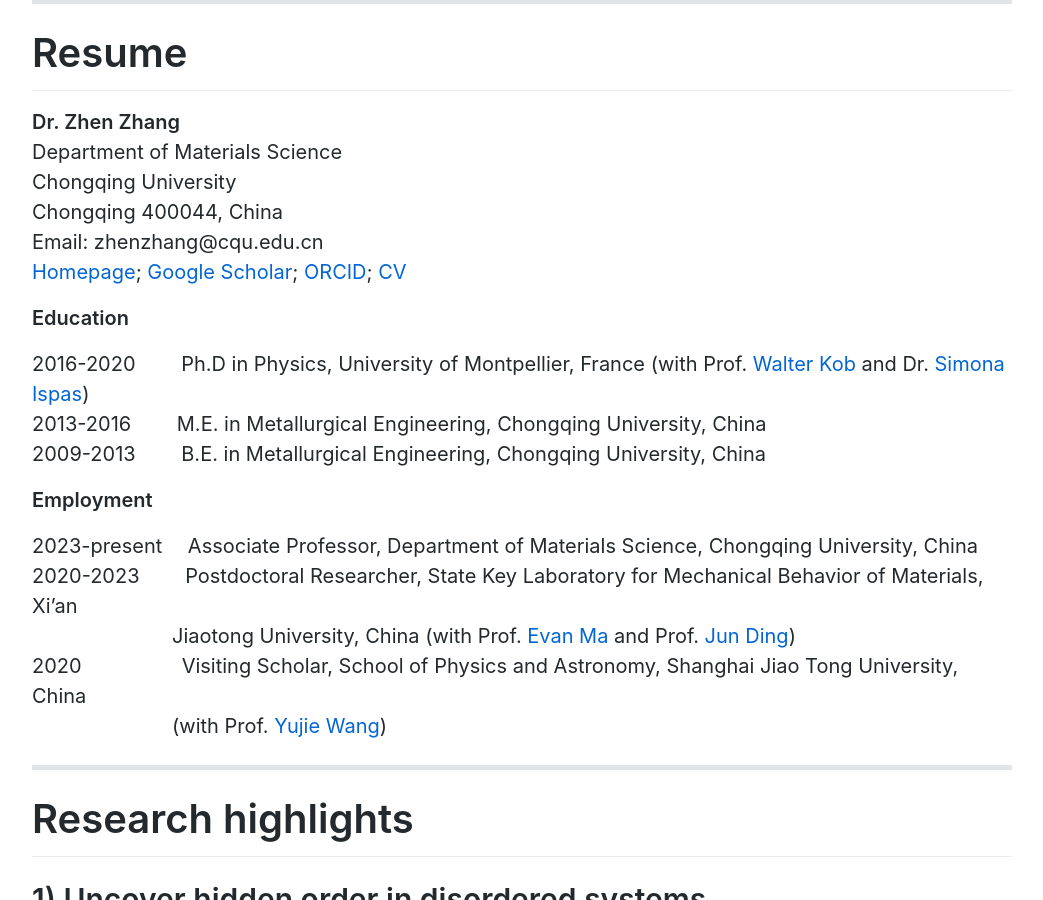
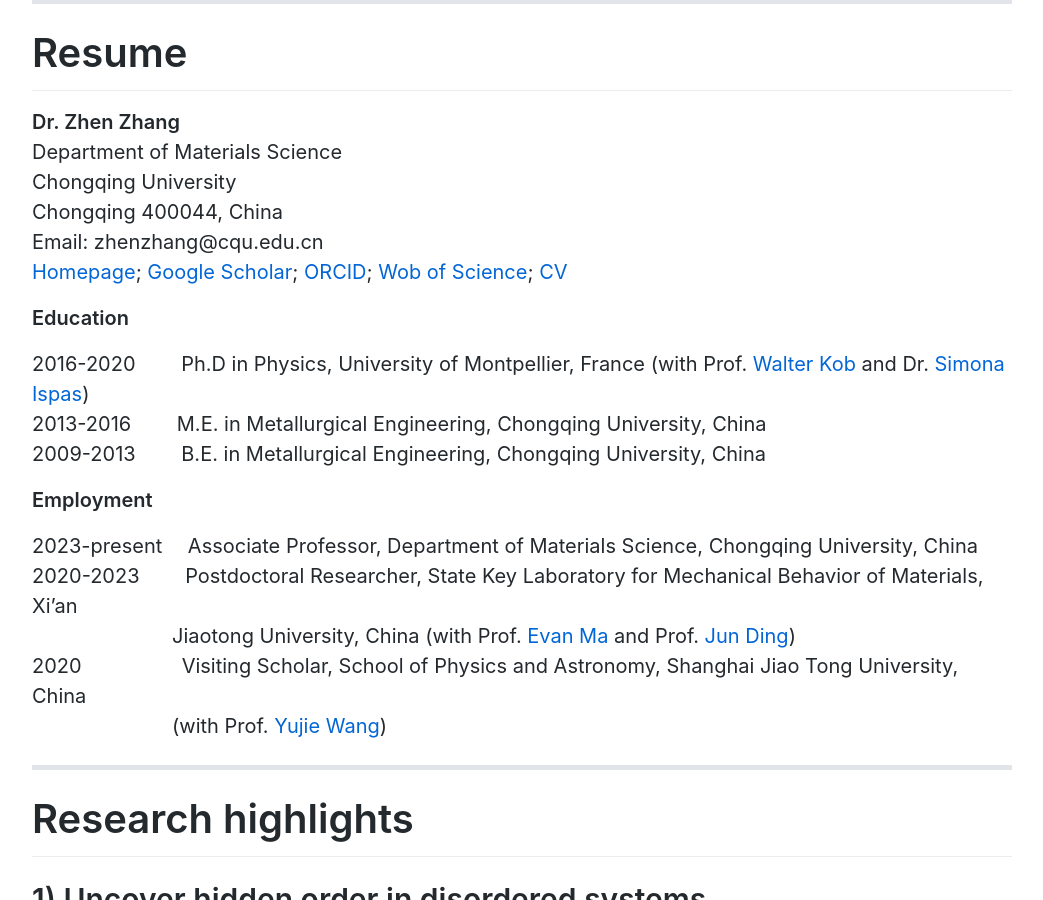
Before and after one commit to zhenzhang1991/zhenzhang1991.github.io, a Jekyll site: the page built from index.md, in a window 1280 px wide and 900 px high, scrolled down 332 px. Shown: the whole window, without its empty margins (118-1161 px from the left). Built offline with Jekyll 4.4.1, drawn with Linux system fonts in a browser that asks for light colours; Markdown is read by kramdown in place of the engine named in the settings; comment, search, counter and statistics services are not loaded.

Commit message:
Update index.md

```diff
--- a/index.md
+++ b/index.md
@@ -15,7 +15,7 @@ Chongqing University<br>
 Chongqing 400044, China<br>
 Email: zhenzhang@cqu.edu.cn<br>
 [Homepage](https://zhenzhang1991.github.io); [Google Scholar](https://scholar.google.com/citations?user=xlcoVIUAAAAJ&hl=en);
-[ORCID](https://orcid.org/0000-0003-2128-6215); [CV](docs/ZhenZhangCV-July2023.pdf)
+[ORCID](https://orcid.org/0000-0003-2128-6215); [Wob of Science](https://www.webofscience.com/wos/author/record/IWE-2491-2023); [CV](docs/ZhenZhangCV-July2023.pdf)
 
 **Education**
 
```
